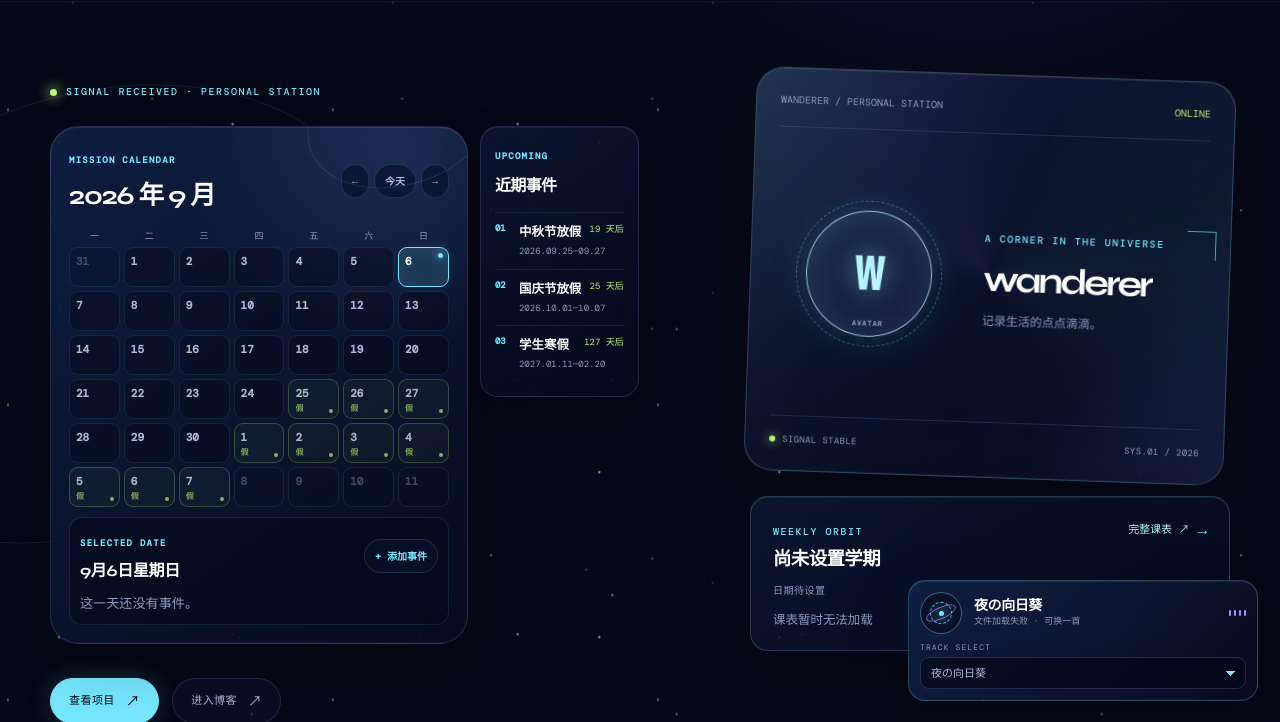
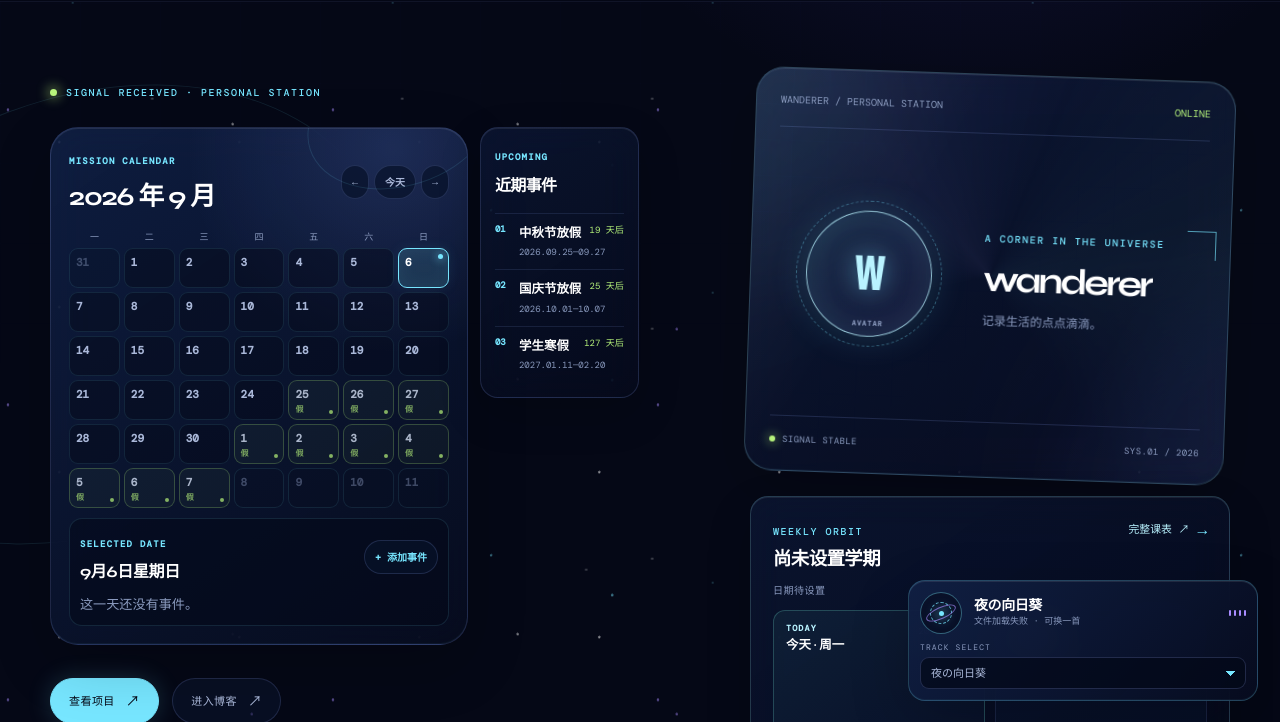
Before and after one commit to wandererpg/personal_web, a website: page index.html in a window 1280 px wide. Shown: the part 77-799 px from the top of the page. Drawn offline with nearby package versions, Linux system fonts and the light colour scheme; no server answers.

Commit message:
feat: split homepage schedule into today and tomorrow

```diff
--- a/index.html
+++ b/index.html
@@ -175,8 +175,30 @@
                   <a class="text-link" data-schedule-summary-link="schedule.html" href="schedule.html">完整课表 ↗</a>
                 </header>
                 <p class="home-schedule__range" data-schedule-summary-range>日期待设置</p>
-                <ol class="home-schedule__list" data-schedule-summary-list></ol>
-                <p class="home-schedule__empty" data-schedule-summary-empty hidden>本周暂无课程</p>
+                <div class="home-schedule__days" data-schedule-summary-list>
+                  <section class="home-schedule__day home-schedule__day--today" data-schedule-summary-day="today" aria-labelledby="home-schedule-today-title">
+                    <header class="home-schedule__day-header">
+                      <div>
+                        <span class="home-schedule__day-kicker">TODAY</span>
+                        <h3 id="home-schedule-today-title" data-schedule-summary-day-label>今天 · 周一</h3>
+                      </div>
+                      <time data-schedule-summary-day-date>日期待设置</time>
+                    </header>
+                    <ol class="home-schedule__day-list" data-schedule-summary-day-list></ol>
+                    <p class="home-schedule__day-empty" data-schedule-summary-day-empty hidden>今天暂无课程</p>
+                  </section>
+                  <section class="home-schedule__day home-schedule__day--tomorrow" data-schedule-summary-day="tomorrow" aria-labelledby="home-schedule-tomorrow-title">
+                    <header class="home-schedule__day-header">
+                      <div>
+                        <span class="home-schedule__day-kicker">TOMORROW</span>
+                        <h3 id="home-schedule-tomorrow-title" data-schedule-summary-day-label>明天 · 周二</h3>
+                      </div>
+                      <time data-schedule-summary-day-date>日期待设置</time>
+                    </header>
+                    <ol class="home-schedule__day-list" data-schedule-summary-day-list></ol>
+                    <p class="home-schedule__day-empty" data-schedule-summary-day-empty hidden>明天暂无课程</p>
+                  </section>
+                </div>
               </section>
             </div>
           </div>
--- a/schedule.js
+++ b/schedule.js
@@ -155,44 +155,65 @@
     if (next) next.disabled = state.viewWeek >= maximum;
   };
 
-  const renderSummary = () => {
-    if (!summary) return;
-    const list = summary.querySelector('[data-schedule-summary-list]');
-    const empty = summary.querySelector('[data-schedule-summary-empty]');
-    if (!list) return;
-    const info = currentInfo();
-    const dates = getDatesForWeek(info.week);
-    const range = summary.querySelector('[data-schedule-summary-range]');
-    const currentDay = model.currentWeekday(beijingDateKey());
-    if (range) range.textContent = displayRange(dates);
-    const weekCourses = model.coursesForWeek(state.schedule?.courses || [], info.week);
-    const items = weekCourses
-      .sort((left, right) => (left.weekday === currentDay ? -1 : 0) - (right.weekday === currentDay ? -1 : 0)
-        || left.weekday - right.weekday || left.startPeriod - right.startPeriod)
-      .slice(0, 5);
-    list.replaceChildren(...items.map(course => {
+  const renderSummaryCourse = course => {
     const item = createElement('li', `home-schedule__item home-schedule__item--${course.color}`);
     const copy = createElement('div', 'home-schedule__item-copy');
     copy.append(
       createElement('strong', '', course.name),
       createElement('span', '', [
-          `周${dayNames[course.weekday - 1]}`,
-          `${course.startPeriod}–${course.endPeriod} 节`,
+        `第 ${course.startPeriod}–${course.endPeriod} 节`,
+        model.periodRange(course),
         course.teacher,
         course.room,
       ].filter(Boolean).join(' · ')),
     );
     item.append(createElement('span', 'home-schedule__item-marker'), copy);
     return item;
-    }));
+  };
+
+  const renderSummaryDay = ({ key, label, dateKey, week }) => {
+    const day = summary.querySelector(`[data-schedule-summary-day="${key}"]`);
+    if (!day) return;
+    const list = day.querySelector('[data-schedule-summary-day-list]');
+    const empty = day.querySelector('[data-schedule-summary-day-empty]');
+    const weekday = model.currentWeekday(dateKey);
+    const courses = state.schedule?.termStart && !state.loading && !state.error
+      ? model.coursesForDate(state.schedule.courses, dateKey, week)
+      : [];
+    const dayLabel = day.querySelector('[data-schedule-summary-day-label]');
+    const date = day.querySelector('[data-schedule-summary-day-date]');
+    if (dayLabel) dayLabel.textContent = `${label} · 周${dayNames[weekday - 1]}`;
+    if (date) date.textContent = displayDate(dateKey);
+    if (list) list.replaceChildren(...courses.map(renderSummaryCourse));
     if (empty) {
       empty.textContent = state.error
         ? '课表暂时无法加载'
-        : state.schedule?.termStart ? '本周暂无课程' : '尚未设置学期';
-      empty.hidden = state.loading || items.length > 0;
+        : state.schedule?.termStart ? `${label}暂无课程` : '尚未设置学期';
+      empty.hidden = state.loading || courses.length > 0;
     }
+  };
+
+  const renderSummary = () => {
+    if (!summary) return;
+    const info = currentInfo();
+    const today = beijingDateKey();
+    const tomorrow = addDays(today, 1);
+    const range = summary.querySelector('[data-schedule-summary-range]');
     const week = summary.querySelector('[data-schedule-summary-week]');
+    if (range) range.textContent = displayRange(getDatesForWeek(info.week));
     if (week) week.textContent = weekLabel(info.week, info);
+    renderSummaryDay({
+      key: 'today',
+      label: '今天',
+      dateKey: today,
+      week: model.calculateWeek(today, state.schedule || {}).week,
+    });
+    renderSummaryDay({
+      key: 'tomorrow',
+      label: '明天',
+      dateKey: tomorrow,
+      week: model.calculateWeek(tomorrow, state.schedule || {}).week,
+    });
   };
 
   const render = () => {
--- a/styles.css
+++ b/styles.css
@@ -3402,9 +3402,62 @@ svg {
   letter-spacing: 0.04em;
 }
 
-.home-schedule__list {
-  display: grid;
+.home-schedule__days {
+  display: grid;
+  grid-template-columns: repeat(2, minmax(0, 1fr));
+  gap: 10px;
+}
+
+.home-schedule__day {
+  display: grid;
+  grid-template-rows: auto minmax(0, 1fr) auto;
+  min-width: 0;
+  min-height: 148px;
+  padding: 12px;
+  border: 1px solid rgba(148, 170, 255, 0.12);
+  border-radius: 12px;
+  background: rgba(13, 29, 61, 0.28);
+}
+
+.home-schedule__day--today {
+  border-color: rgba(111, 227, 207, 0.25);
+  background: linear-gradient(145deg, rgba(31, 71, 86, 0.27), rgba(13, 29, 61, 0.28));
+}
+
+.home-schedule__day-header {
+  display: flex;
+  align-items: flex-start;
+  justify-content: space-between;
+  gap: 8px;
+  margin-bottom: 10px;
+}
+
+.home-schedule__day-kicker {
+  display: block;
+  color: var(--cyan-soft);
+  font: 700 0.53rem var(--mono);
+  letter-spacing: 0.13em;
+}
+
+.home-schedule__day-header h3 {
+  margin: 4px 0 0;
+  color: var(--ink-strong);
+  font-size: 0.78rem;
+  line-height: 1.2;
+}
+
+.home-schedule__day-header time {
+  flex: none;
+  padding-top: 2px;
+  color: var(--muted);
+  font: 0.56rem var(--mono);
+}
+
+.home-schedule__day-list {
+  display: grid;
+  align-content: start;
   gap: 7px;
+  min-width: 0;
   margin: 0;
   padding: 0;
   list-style: none;
@@ -3467,13 +3520,13 @@ svg {
   white-space: nowrap;
 }
 
-.home-schedule__empty {
-  margin: 0;
+.home-schedule__day-empty {
+  margin: 10px 0 0;
   color: var(--muted);
   font-size: 0.78rem;
 }
 
-.home-schedule__empty[hidden] {
+.home-schedule__day-empty[hidden] {
   display: none;
 }
 
@@ -3496,6 +3549,10 @@ svg {
   .home-schedule {
     padding: 17px;
   }
+
+  .home-schedule__days {
+    grid-template-columns: 1fr;
+  }
 }
 
 @media (prefers-reduced-motion: reduce) {
```
Also changed, not shown: tests/site-smoke.mjs (+10 -2 lines). Lines whose indentation alone changed are shown as unchanged.
